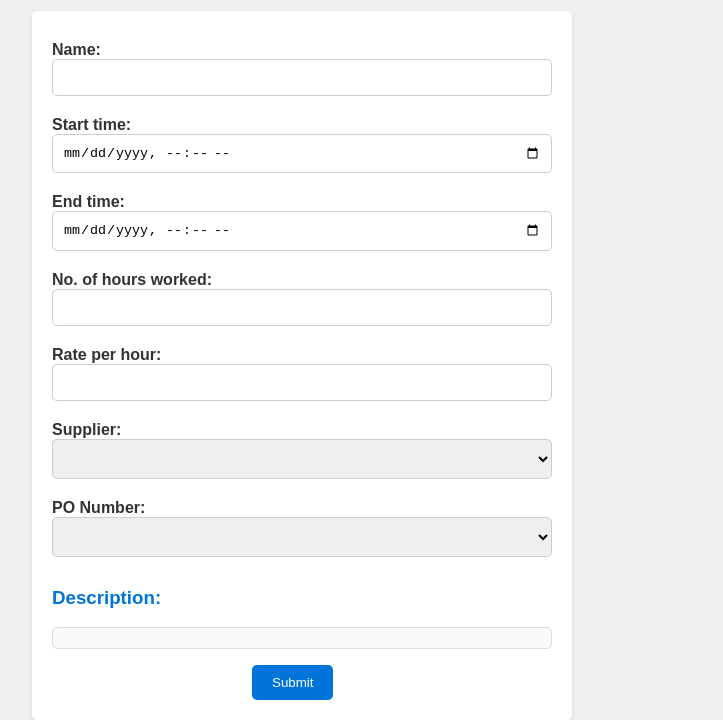
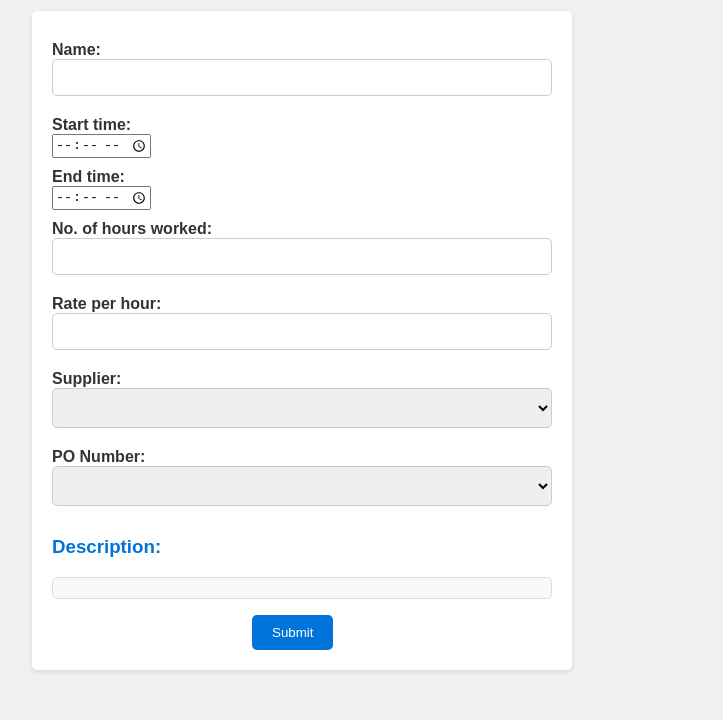
Before and after one commit to Prabuddhadev/Parshva_llc, a plain HTML site: page index.html in a window 1280 px wide. Shown: the part 89-809 px from the top of the page, without its empty margins (338-1061 px from the left). Drawn offline with Linux system fonts and the light colour scheme; no server answers.

Commit message:
Update index.html

```diff
--- a/index.html
+++ b/index.html
@@ -12,10 +12,10 @@
             <input type="text" id="name" name="name" required>
 
             <label for="startTime">Start time: </label>
-            <input type="datetime-local" id="startTime" name="startTime" required>
+            <input type="time" id="startTime" name="startTime" required>
 
             <label for="endTime">End time: </label>
-            <input type="datetime-local" id="endTime" name="endTime" required>
+            <input type="time" id="endTime" name="endTime" required>
 
             <label for="hoursWorked">No. of hours worked: </label>
             <input type="number" id="hoursWorked" name="hoursWorked" required>
```
